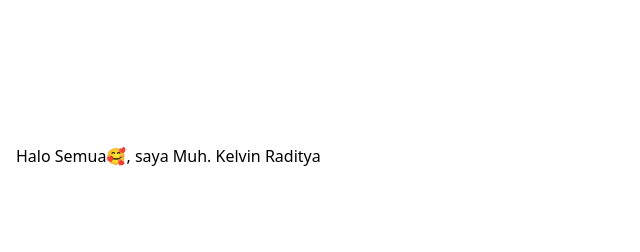
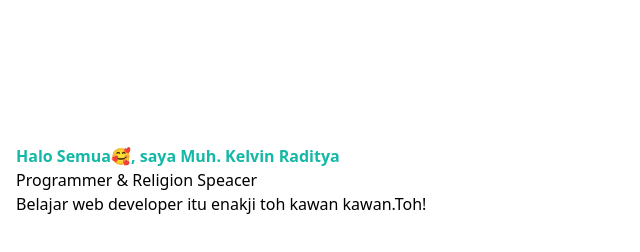
Before and after one commit to KelvinnDv/Portofolio, a website: page Index.html in a window 1280 px wide. Shown: the whole page, without its empty margins (0-640 px from the left). Drawn offline with Linux system fonts and the light colour scheme.

Commit message:
add font styling di kalimat sapaan

```diff
--- a/Index.html
+++ b/Index.html
@@ -13,7 +13,9 @@
         <div class="container">
             <div class="flex flex-wrap">
                 <div class="w-full self-center px-4">
-                    <h1>Halo Semua🥰, saya Muh. Kelvin Raditya</h1>
+                    <h1 class="text-base font-semibold text-teal-500">Halo Semua🥰, saya Muh. Kelvin Raditya</h1>
+                    <h2>Programmer & Religion Speacer </h2>
+                    <p>Belajar web developer itu enakji toh kawan kawan.Toh!</p>
                 </div>
             </div>
         </div>
```
Also changed, not shown: dist/output.css.
